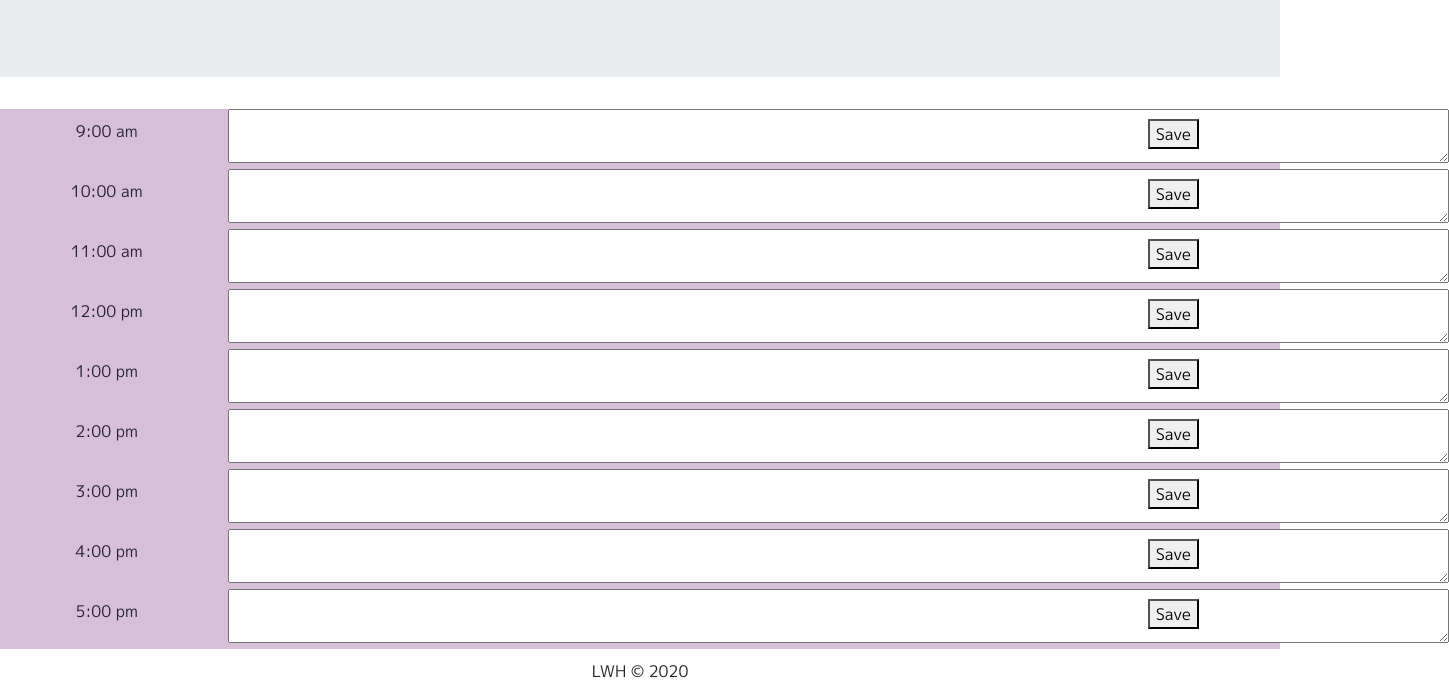
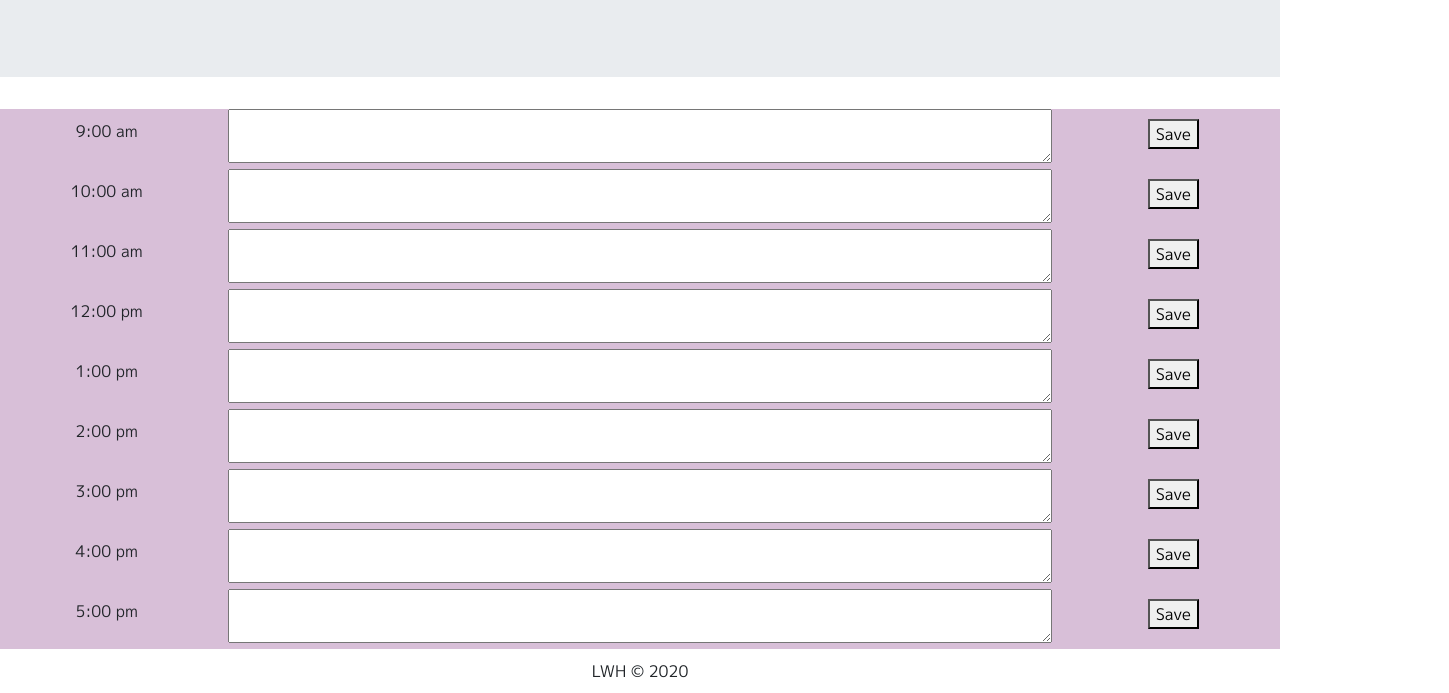
Before and after one commit to laurenhallau/Work-Day-Scheduler, a plain HTML site: page index.html in a window 1280 px wide. Shown: the part 218-911 px from the top of the page, 1449 px wide, since content can reach past the window. Drawn offline with nearby package versions, Linux system fonts and the light colour scheme.

Commit message:
fixed columns and rows

```diff
--- a/index.html
+++ b/index.html
@@ -35,7 +35,7 @@
                 <div id="timeOfDay">9:00 am</div> <!--display for time-->
             </div>
             <div class="col-8" id="userInputNineAM"> <!--User input area *SAVE -->
-                <textarea row="3" cols="80" id="textAreaNineAM"></textarea>
+                <textarea class="userInput" id="textAreaNineAM"></textarea>
             </div>
             <div class="col-2" id="saveUserInput"> <!--Save button to save data from textarea-->
                 <button class="saveButton" id="saveButtonNineAM" type="button">Save</button>
@@ -47,7 +47,7 @@
                 <div id="timeOfDay">10:00 am</div>
             </div>
             <div class="col-8" id="userInputTenAM">
-                <textarea row="3" cols="80" id="textAreaTenAM"></textarea>
+                <textarea class="userInput" id="textAreaTenAM"></textarea>
             </div>
             <div class="col-2" id="saveUserInput">
                 <button class="saveButton" id="saveButtonTenAM" type="button">Save</button>
@@ -59,7 +59,7 @@
                 <div id="timeOfDay">11:00 am</div>
             </div>
             <div class="col-8" id="userInputElevenAM">
-                <textarea row="3" cols="80" id="textAreaElevenAM"></textarea>
+                <textarea class="userInput" id="textAreaElevenAM"></textarea>
             </div>
             <div class="col-2" id="saveUserInput">
                 <button class="saveButton" id="saveButtonElevenAM" type="button">Save</button>
@@ -71,7 +71,7 @@
                 <div id="timeOfDay">12:00 pm</div>
             </div>
             <div class="col-8" id="userInputTwelvePM">
-                <textarea row="3" cols="80" id="textAreaTwelvePM"></textarea>
+                <textarea class="userInput" id="textAreaTwelvePM"></textarea>
             </div>
             <div class="col-2" id="saveUserInput">
                 <button class="saveButton" id="saveButtonTwelvePM" type="button">Save</button>
@@ -83,7 +83,7 @@
                 <div id="timeOfDay">1:00 pm</div>
             </div>
             <div class="col-8" id="userInputOnePM">
-                <textarea row="3" cols="80" id="textAreaOnePM"></textarea>
+                <textarea class="userInput" id="textAreaOnePM"></textarea>
             </div>
             <div class="col-2" id="saveUserInput">
                 <button class="saveButton" id="saveButtonOnePM" type="button">Save</button>
@@ -95,7 +95,7 @@
                 <div id="timeOfDay">2:00 pm</div>
             </div>
             <div class="col-8" id="userInputTwoPM">
-                <textarea row="3" cols="80" id="textAreaTwoPM"></textarea>
+                <textarea class="userInput" id="textAreaTwoPM"></textarea>
             </div>
             <div class="col-2" id="saveUserInput">
                 <button class="saveButton" id="saveButtonTwoPM" type="button">Save</button>
@@ -107,7 +107,7 @@
                 <div id="timeOfDay">3:00 pm</div>
             </div>
             <div class="col-8" id="userInputThreePM">
-                <textarea row="3" cols="80" id="textAreaThreePM"></textarea>
+                <textarea class="userInput" id="textAreaThreePM"></textarea>
             </div>
             <div class="col-2" id="saveUserInput">
                 <button class="saveButton" id="saveButtonThreePM" type="button">Save</button>
@@ -119,7 +119,7 @@
                 <div id="timeOfDay">4:00 pm</div>
             </div>
             <div class="col-8" id="userInputFourPM">
-                <textarea row="3" cols="80" id="textAreaFourPM"></textarea>
+                <textarea class="userInput" id="textAreaFourPM"></textarea>
             </div>
             <div class="col-2" id="saveUserInput">
                 <button class="saveButton" id="saveButtonFourPM" type="button">Save</button>
@@ -131,7 +131,7 @@
                 <div id="timeOfDay">5:00 pm</div>
             </div>
             <div class="col-8" id="userInputFivePM">
-                <textarea row="3" cols="80" id="textAreaFivePM"></textarea>
+                <textarea class="userInput" id="textAreaFivePM"></textarea>
             </div>
             <div class="col-2" id="saveUserInput">
                 <button class="saveButton" id="saveButtonFivePM" type="button">Save</button>
--- a/style.css
+++ b/style.css
@@ -1,6 +1,9 @@
 body {
     font-family: 'M PLUS 1p', sans-serif;
     text-align: center;
+}
+.userInput {
+    width: 100%;
 }
 #timeOfDay {
     text-align: center;
```
